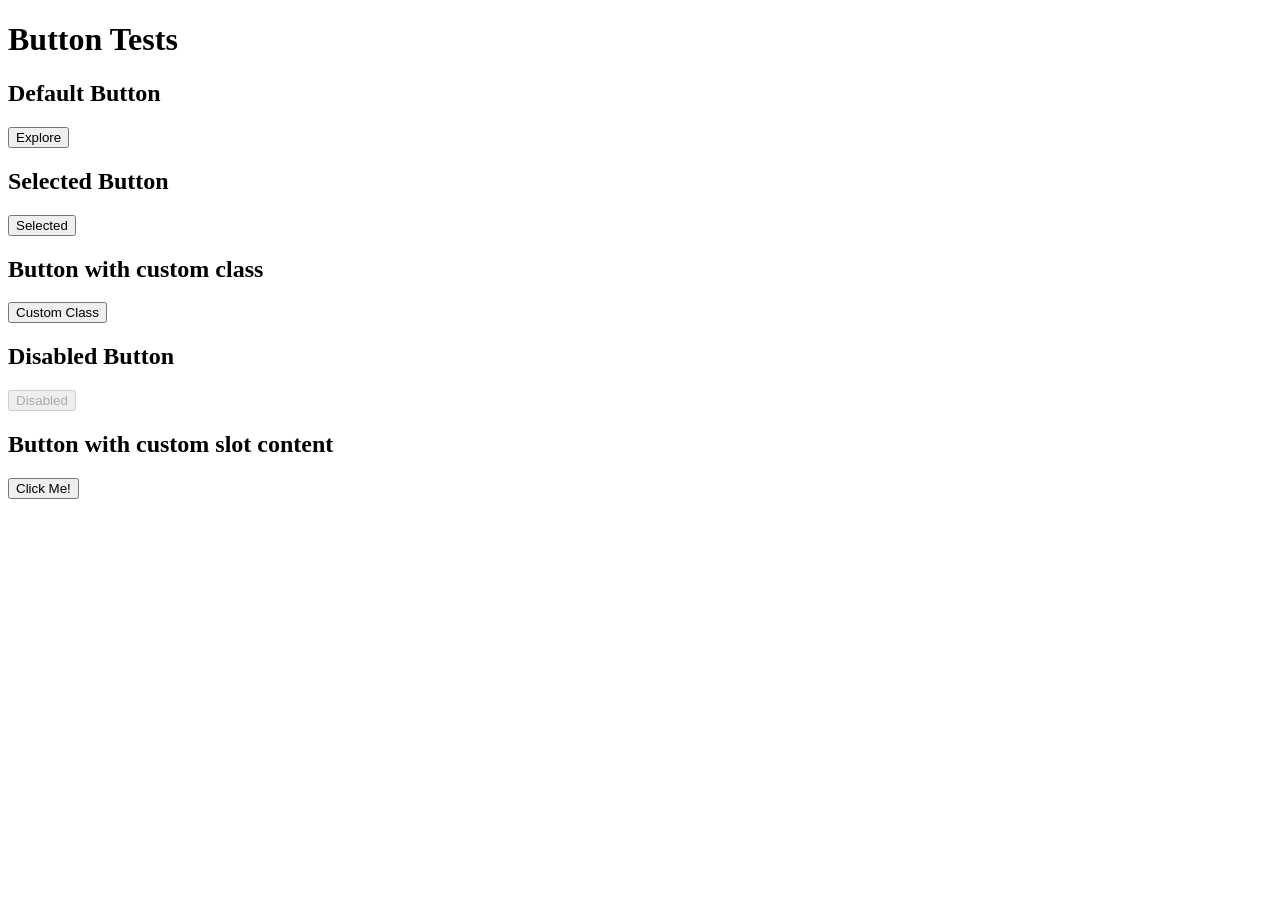
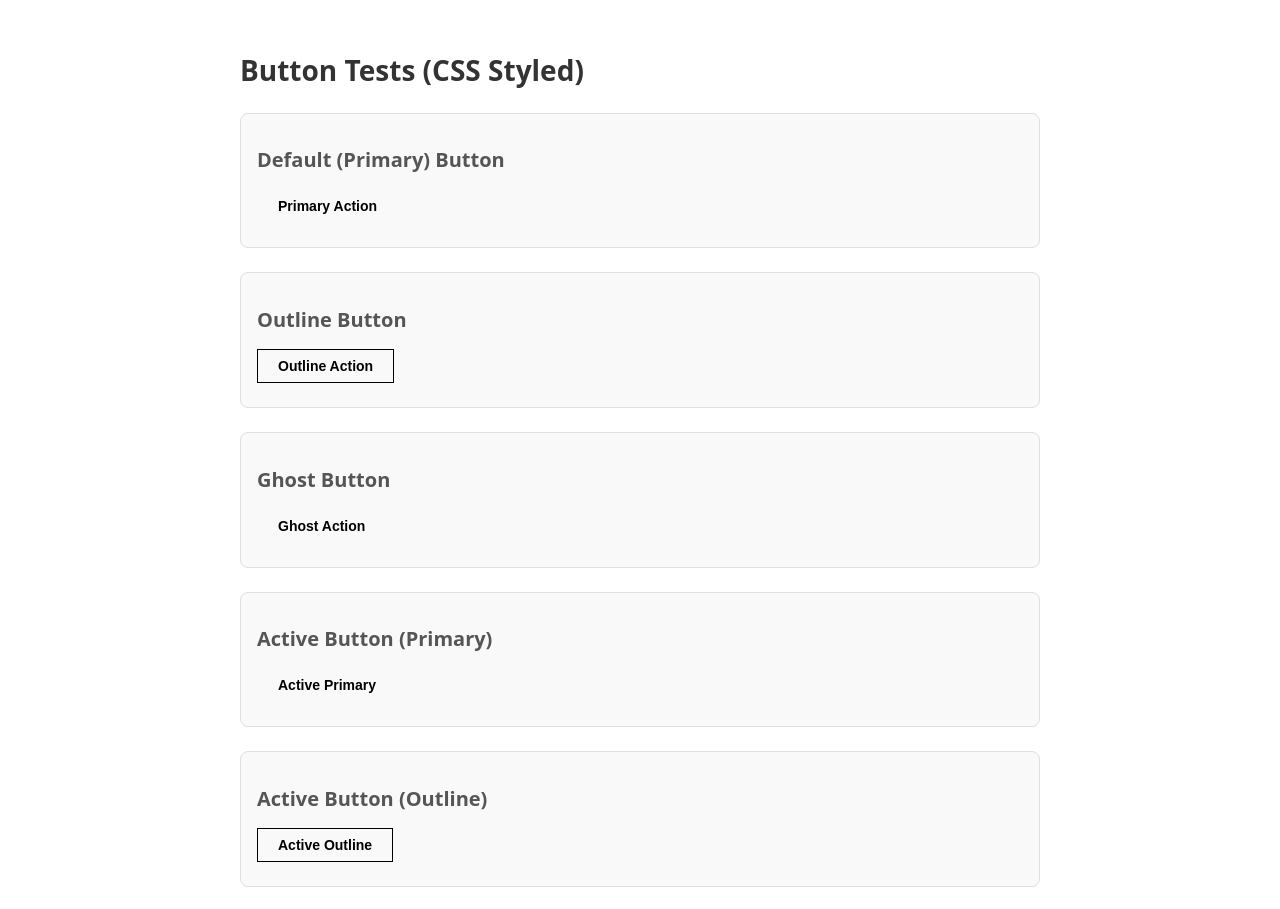
Before and after one commit to inja-online/inja_chat, a SvelteKit app: page /test/components/button in a window 1280 px wide. Shown: the top 909 px of the page. Before the commit the page ends 800 px from the top, so only its background shows below. Built offline with nearby package versions, Linux system fonts and the light colour scheme.

Commit message:
feat: add new button component with multiple styles and states, update tests for button variations

```diff
--- a/package.json
+++ b/package.json
@@ -27,6 +27,7 @@
 		"wrangler": "^4.19.1"
 	},
 	"dependencies": {
+		"@lucide/svelte": "^0.513.0",
 		"@tailwindcss/typography": "^0.5.16",
 		"@tailwindcss/vite": "^4.1.8",
 		"vite-plugin-devtools-json": "^0.1.1"
--- a/src/app.css
+++ b/src/app.css
@@ -1,3 +1,54 @@
 @import 'tailwindcss';
 @plugin '@tailwindcss/forms';
 @plugin '@tailwindcss/typography';
+
+
+
+
+/*  ---- COLORS ---- */
+
+:root {
+    --background: 293.7 46.3% 92%;
+    --foreground: 296 56% 21%;
+    --card: 291 54% 97%;
+    --card-foreground: 240 10% 30%;
+    --popover: 0 0% 100%;
+    --popover-foreground: 296 56% 21%;
+    --primary: 334.2 74.9% 56.9%;
+    --primary-foreground: 0 0% 100%;
+    --secondary: 314.7 61.6% 85.7%;
+    --secondary-foreground: 295.8 40.9% 34.5%;
+    --muted: 327.7 61.6% 78.7%;
+    --muted-foreground: 327 77% 38%;
+    --accent: 314.7 61.6% 85.7%;
+    --accent-foreground: 240 10% 30%;
+    --destructive: 335 94% 50%;
+    --destructive-foreground: 0 0% 100%;
+    --border: 304.6 27.7% 90.8%;
+    --input: 317.4 44.2% 83.1%;
+    --ring: 333.3, 71.4%, 50.6%;
+    --chart-1: 12 76% 61%;
+    --chart-2: 173 58% 39%;
+    --chart-3: 197 37% 24%;
+    --chart-4: 43 74% 66%;
+    --chart-5: 27 87% 67%;
+    --button-normal-radius: 1000px;
+    --radius: 0.5rem;
+    --sidebar-background: 290.3 49.2% 87.6%;
+    --sidebar-foreground: 240 10% 30%;
+    --sidebar-primary: 240 10% 30%;
+    --sidebar-primary-foreground: 0 0% 98%;
+    --sidebar-accent: 60 5% 97%;
+    --sidebar-accent-foreground: 240 10% 30%;
+    --sidebar-border: 20 6% 92%;
+    --sidebar-ring: 333.3, 71.4%, 50.6%;
+    --gradient-noise-top: 292 42.9% 93.1%;
+    --color-heading: 336.3 70.3% 19.8%;
+    --chat-border: 304.8 61% 83.9%;
+    --chat-background: 300 56% 98%;
+    --chat-accent: #f5ecf9;
+    --chat-input-gradient: 295 100% 90%;
+    --chat-input-background: hsla(270, 0%, 100%, var(--blur-fallback, 0.1));
+    --chat-overlay: hsla(309, 63%, 92%, var(--blur-fallback, 0.72));
+    --wordmark-color: #ca0277;
+}
--- a/src/lib/components/Button.svelte
+++ b/src/lib/components/Button.svelte
@@ -1,17 +1,128 @@
 <script lang="ts">
-	let {
-		type = 'button',
-		selected = false,
-		class: className = '', // Provide a default value for className
-		...restProps
-	} = $props();
+    let {
+        viewType = "primary", // 'primary', 'outline', 'ghost'
+        active = false,
+        onclick: MouseHandler = (event?: MouseEvent) => {},
+        href = undefined,
+        icon = undefined,
+        disabled = false,
+        class: additionalClasses = "",
+        type: htmlType, // For <button type="submit|button|reset">
+        ...restProps
+    } = $props();
+
+    const Tag = href ? "a" : "button";
+
+    // Determine the HTML button type (e.g., "button", "submit")
+    // This is only applicable if the Tag is a button.
+    const buttonHtmlType = Tag === "button" ? htmlType || "button" : undefined;
+
+    let klasses = ["button"];
+    klasses.push(`button-${viewType}`); // e.g., button-primary
+    if (active) {
+        klasses.push("active");
+    }
+    if (additionalClasses) {
+        klasses.push(additionalClasses);
+    }
+    const effectiveClass = klasses.join(" ");
 </script>
 
-<button
-	{type}
-	class="justify-center whitespace-nowrap text-sm transition-colors focus-visible:outline-none focus-visible:ring-1 focus-visible:ring-ring disabled:cursor-not-allowed disabled:opacity-50 [&amp;_svg]:pointer-events-none [&amp;_svg]:size-4 [&amp;_svg]:shrink-0 bg-primary text-primary-foreground shadow hover:bg-pink-600/90 disabled:hover:bg-primary h-9 flex items-center gap-1 rounded-xl px-5 py-2 font-semibold outline-1 outline-secondary/70 backdrop-blur-xl data-[selected=false]:bg-secondary/30 data-[selected=false]:text-secondary-foreground/90 data-[selected=false]:outline data-[selected=false]:hover:bg-secondary max-sm:size-16 max-sm:flex-col sm:gap-2 sm:rounded-full {className}"
-	data-selected={selected}
-	{...restProps}
+<svelte:element
+    this={Tag}
+    role="button"
+    type={buttonHtmlType}
+    {href}
+    class={effectiveClass}
+    {disabled}
+    {onclick}
+    {...restProps}
 >
-	<slot>Explore</slot>
-</button>
+    {#if typeof icon === "string"}
+        <span class="icon">{icon}</span>
+    {:else if icon}
+        <svelte:component this={icon} class="icon" />
+    {/if}
+    <slot>Explore</slot>
+</svelte:element>
+
+<style>
+    .button {
+        display: inline-flex;
+        align-items: center;
+        justify-content: center;
+        white-space: nowrap;
+        text-decoration: none; /* For <a> tags */
+        font-size: 0.875rem; /* Equivalent to text-sm */
+        transition:
+            background-color 0.2s,
+            border-color 0.2s,
+            color 0.2s,
+            opacity 0.2s;
+        cursor: pointer;
+        padding: 0.5rem 1.25rem; /* Equivalent to py-2 px-5 */
+        border-radius: var(--button-normal-radius); /* Use radius variable */
+        font-weight: 600; /* Equivalent to font-semibold */
+        outline: none;
+        gap: 0.5rem; /* For spacing between icon and text */
+        border: 1px solid transparent; /* Base border for consistent sizing */
+    }
+
+    .button:focus-visible {
+        outline: 2px solid hsl(var(--ring)); /* Use ring variable */
+        outline-offset: 2px;
+    }
+
+    .button:disabled {
+        cursor: not-allowed;
+        opacity: 0.5;
+    }
+
+    .button .icon {
+        display: inline-flex;
+        align-items: center;
+    }
+
+    /* Primary Button */
+    .button-primary {
+        background-color: hsl(var(--primary));
+        color: hsl(var(--primary-foreground));
+    }
+    .button-primary:hover:not(:disabled) {
+        background-color: hsl(var(--primary) / 0.9); /* Example: slightly darker */
+    }
+    .button-primary.active {
+        background-color: hsl(var(--primary) / 0.8); /* Example: darker still */
+    }
+    .button-primary:disabled {
+        /* Specific disabled styles for primary if needed, otherwise base .button:disabled applies */
+    }
+
+    /* Outline Button */
+    .button-outline {
+        background-color: transparent;
+        border-color: hsl(var(--primary));
+        color: hsl(var(--primary));
+    }
+    .button-outline:hover:not(:disabled) {
+        background-color: hsla(var(--primary), 0.1); /* Light primary background on hover */
+    }
+    .button-outline.active {
+        background-color: hsl(var(--primary));
+        color: hsl(var(--primary-foreground));
+    }
+
+    /* Ghost Button */
+    .button-ghost {
+        background-color: transparent;
+        border-color: transparent;
+        color: hsl(var(--primary));
+    }
+    .button-ghost:hover:not(:disabled) {
+        background-color: hsla(var(--primary), 0.05); /* Very light primary background on hover */
+    }
+    .button-ghost.active {
+        background-color: hsla(var(--primary), 0.1); /* Slightly darker for active ghost */
+        color: hsl(var(--primary)); /* Darker text for active ghost - adjust if needed */
+    }
+</style>
--- a/src/routes/test/components/button/+page.svelte
+++ b/src/routes/test/components/button/+page.svelte
@@ -1,34 +1,149 @@
 <script lang="ts">
 	import Button from '$lib/components/Button.svelte';
+
+	import { Globe } from '@lucide/svelte';
+    let clickCount = 0;
+    const handleButtonClick = (event?: MouseEvent) => {
+        clickCount++;
+        console.log('Button clicked!', { count: clickCount, event });
+        // alert(`Button clicked! Count: ${clickCount}`);
+    };
 </script>
 
-<div class="p-4 space-y-4">
-	<h1 class="text-xl font-bold">Button Tests</h1>
+<div class="page-container">
+	<h1 class="page-title">Button Tests (CSS Styled)</h1>
 
-	<div>
-		<h2 class="text-lg font-semibold">Default Button</h2>
-		<Button />
+	<div class="test-section">
+		<h2 class="section-title">Default (Primary) Button</h2>
+		<Button onclick={handleButtonClick}>Primary Action</Button>
 	</div>
 
-	<div>
-		<h2 class="text-lg font-semibold">Selected Button</h2>
-		<Button selected={true}>Selected</Button>
+	<div class="test-section">
+		<h2 class="section-title">Outline Button</h2>
+		<Button viewType="outline" onclick={handleButtonClick}>Outline Action</Button>
 	</div>
 
-	<div>
-		<h2 class="text-lg font-semibold">Button with custom class</h2>
-		<Button class="bg-green-500 hover:bg-green-600/90">Custom Class</Button>
+	<div class="test-section">
+		<h2 class="section-title">Ghost Button</h2>
+		<Button viewType="ghost" onclick={handleButtonClick}>Ghost Action</Button>
 	</div>
 
-	<div>
-		<h2 class="text-lg font-semibold">Disabled Button</h2>
-		<Button disabled={true}>Disabled</Button>
+	<div class="test-section">
+		<h2 class="section-title">Active Button (Primary)</h2>
+		<Button viewType="primary" active={true} onclick={handleButtonClick}>Active Primary</Button>
 	</div>
 
-	<div>
-		<h2 class="text-lg font-semibold">Button with custom slot content</h2>
-		<Button>
-			<span>Click Me!</span>
-		</Button>
+    <div class="test-section">
+		<h2 class="section-title">Active Button (Outline)</h2>
+		<Button viewType="outline" active={true} onclick={handleButtonClick}>Active Outline</Button>
+	</div>
+
+	<div class="test-section">
+		<h2 class="section-title">Button with custom class</h2>
+		<Button class="my-custom-button-class" onclick={handleButtonClick}>Custom Styled</Button>
+        <p class="note">Note: 'my-custom-button-class' needs to be defined in your global CSS or this page's style block.</p>
+	</div>
+
+	<div class="test-section">
+		<h2 class="section-title">Disabled Button (Primary)</h2>
+		<Button disabled={true} onclick={handleButtonClick}>Cannot Click</Button>
+	</div>
+
+    <div class="test-section">
+		<h2 class="section-title">Disabled Button (Outline)</h2>
+		<Button viewType="outline" disabled={true} onclick={handleButtonClick}>Disabled Outline</Button>
+	</div>
+
+	<div class="test-section">
+		<h2 class="section-title">Button with Icon</h2>
+		<Button icon={Globe} onclick={handleButtonClick}>Launch</Button>
+	</div>
+
+    <div class="test-section">
+		<h2 class="section-title">Button with Icon and Custom Slot Content</h2>
+		<Button icon="⭐" onclick={handleButtonClick}>
+            <span>Rate Us Please!</span>
+        </Button>
+	</div>
+
+    <div class="test-section">
+		<h2 class="section-title">Icon-only Button (Primary)</h2>
+		<Button icon="⚙️" viewType="primary" aria-label="Settings" onclick={handleButtonClick}></Button>
+	</div>
+    <div class="test-section">
+		<h2 class="section-title">Icon-only Button (Outline)</h2>
+		<Button icon="🗑️" viewType="outline" aria-label="Delete" onclick={handleButtonClick}></Button>
+	</div>
+
+    <div class="test-section">
+		<h2 class="section-title">Button as Link (href)</h2>
+		<Button href="https://svelte.dev" target="_blank">Visit Svelte</Button>
+	</div>
+
+    <div class="test-section">
+		<h2 class="section-title">Button as Link (Outline, new tab)</h2>
+		<Button href="https://kit.svelte.dev" viewType="outline" target="_blank" rel="noopener noreferrer">SvelteKit Docs</Button>
+	</div>
+
+	<div class="test-section">
+		<h2 class="section-title">Submit Button (Primary)</h2>
+		<Button type="submit" viewType="primary" onclick={(e) => { e.preventDefault(); alert('Form submitted (simulated)'); }}>Submit Form</Button>
+	</div>
+
+    <div class="test-section">
+		<h2 class="section-title">Reset Button (Ghost)</h2>
+		<Button type="reset" viewType="ghost" onclick={() => alert('Form reset (simulated)')}>Reset Form</Button>
 	</div>
 </div>
+
+<style>
+    .page-container {
+        padding: 1.5rem;
+        font-family: system-ui, -apple-system, BlinkMacSystemFont, 'Segoe UI', Roboto, Oxygen, Ubuntu, Cantarell, 'Open Sans', 'Helvetica Neue', sans-serif;
+        max-width: 800px;
+        margin: 0 auto;
+    }
+    .page-title {
+        font-size: 1.75rem; /* Larger than text-xl */
+        font-weight: bold;
+        margin-bottom: 1.5rem;
+        color: #333;
+    }
+    .test-section {
+        margin-bottom: 1.5rem;
+        padding: 1rem;
+        border: 1px solid #e0e0e0;
+        border-radius: 0.5rem;
+        background-color: #f9f9f9;
+    }
+    .section-title {
+        font-size: 1.25rem; /* text-lg */
+        font-weight: 600; /* font-semibold */
+        margin-bottom: 1rem;
+        color: #555;
+    }
+    .note {
+        font-size: 0.875rem; /* text-sm */
+        color: #777; /* text-gray-500 */
+        margin-top: 0.5rem;
+    }
+
+    /* Example for custom class styling, if needed for the test page */
+    :global(.my-custom-button-class) {
+        background-image: linear-gradient(to right, #6a11cb 0%, #2575fc 100%);
+        color: white;
+        border: none;
+        box-shadow: 0 2px 4px rgba(0,0,0,0.2);
+    }
+    :global(.my-custom-button-class:hover) {
+        opacity: 0.9;
+        box-shadow: 0 4px 8px rgba(0,0,0,0.2);
+    }
+
+    /* Ensure buttons in a section have some space */
+    .test-section > :global(button),
+    .test-section > :global(a[role="button"]) {
+        margin-right: 0.5rem;
+        margin-bottom: 0.5rem;
+    }
+</style>
```
Also changed, not shown: 1 other file (tests, documents, lock files or other folders).
